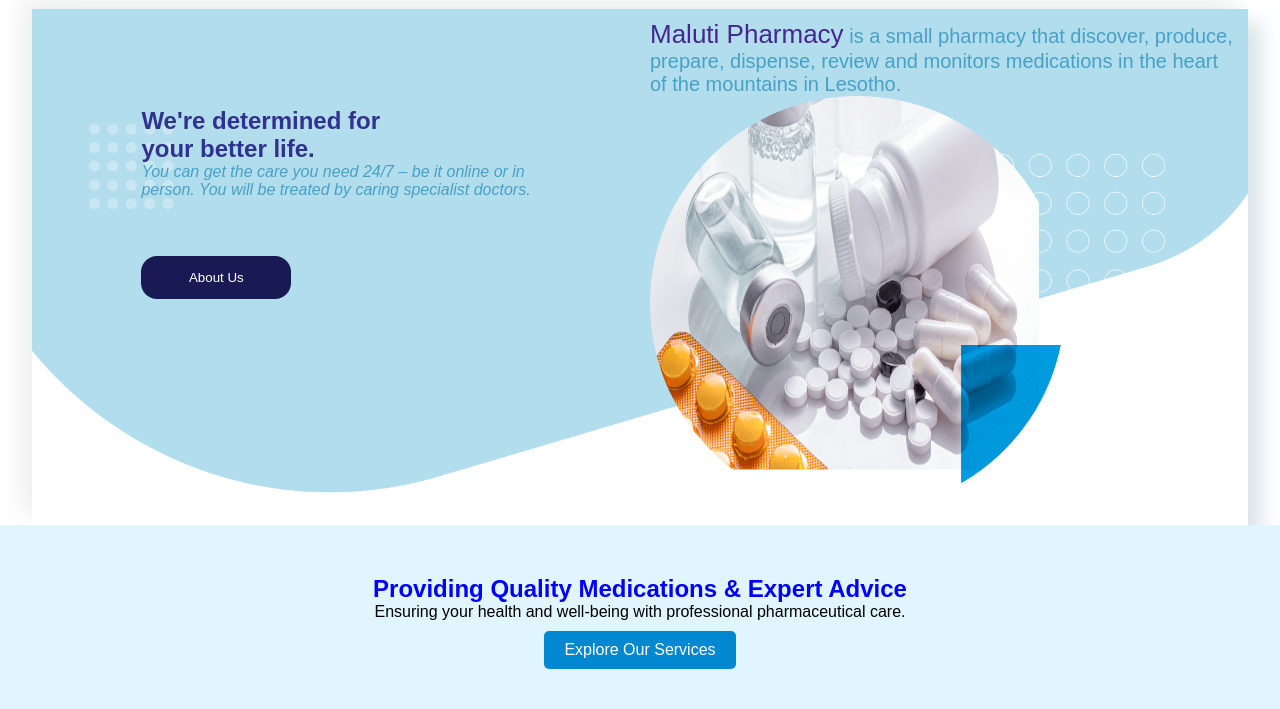
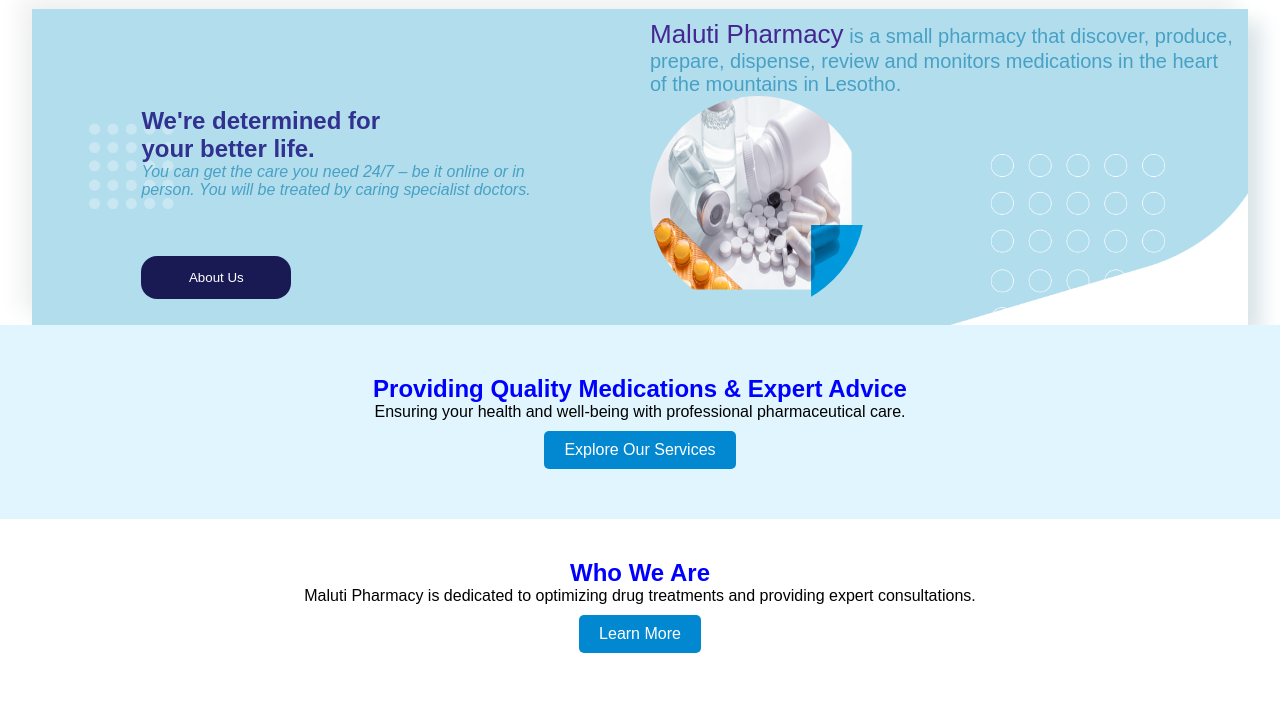
Before and after one commit to Molomomohale/pharmacy, a plain HTML site: page index.html in a window 1280 px wide. Shown: the part 91-800 px from the top of the page. Drawn offline with nearby package versions, Linux system fonts and the light colour scheme; files whose address does not match are found by name.

Commit message:
Update pharmacy.css

```diff
--- a/pharmacy.css
+++ b/pharmacy.css
@@ -533,8 +533,8 @@ section{
 }
 
 .col-md-5 img{
-    width: 415px;
-    height: 415px;
+    width: 215px;
+    height: 215px;
     border-radius: 50%;
     margin: auto;
 
```
